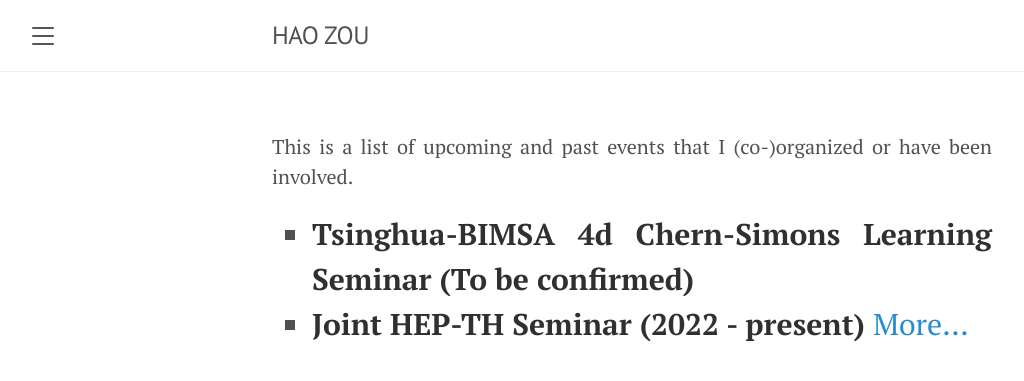
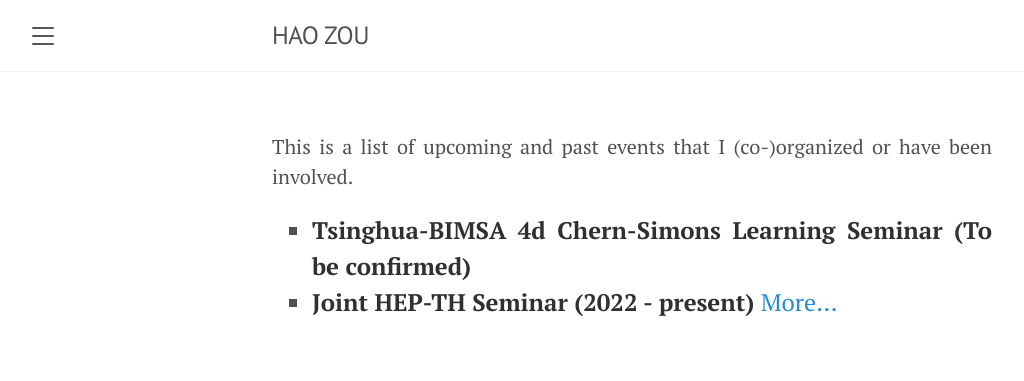
Before and after one commit to hhzou/hhzou.github.io, a Jekyll site: the page built from events/index.html, in a window 1280 px wide. Shown: the top 381 px of the page, without its empty margins (8-1032 px from the left). Built offline with Jekyll 4.4.1, drawn with Linux system fonts in a browser that asks for light colours.

Commit message:
update class

```diff
--- a/_includes/sidebar.html
+++ b/_includes/sidebar.html
@@ -34,6 +34,8 @@
   -->
   </nav>
 
+  <br>
+
   <div class="sidebar-item">
     <p>
       &copy; {{ site.time | date: '%Y' }}. All rights reserved.
--- a/cv/index.html
+++ b/cv/index.html
@@ -2,7 +2,7 @@
 layout: default
 title: CV
 ---
-<div class="cv">
+<div class="posts">
 	<h2> Employment </h2>
 	<ul style="font-size:1.2em; line-height: 150%; list-style-type: square">
 		<li>Sep, 2021 - present, joint postdoc at <strong>Beijing Institute of Mathematical Sciences and Applications (BIMSA)</strong> and <strong>Yau Mathematical Sciences Center (YMSC) of Tsinghua University</strong>, Beijing, China.
--- a/events/index.html
+++ b/events/index.html
@@ -2,11 +2,11 @@
 layout: default
 title: Events
 ---
-<div class="events">
+<div class="posts">
 	<p>
 		This is a list of upcoming and past events that I (co-)organized or have been involved.
 	</p>
-	<ul style="font-size:1.5em; line-height: 150%; list-style-type: square">
+	<ul style="font-size:1.2em; line-height: 150%; list-style-type: square">
 		<li>
 			<strong>Tsinghua-BIMSA 4d Chern-Simons Learning Seminar (To be confirmed)</strong>
 		</li>
--- a/index.html
+++ b/index.html
@@ -3,7 +3,7 @@ layout: default
 title: Homepage
 ---
 
-<div class="about">
+<div class="posts">
 
   <h2> About </h2>
 
```
